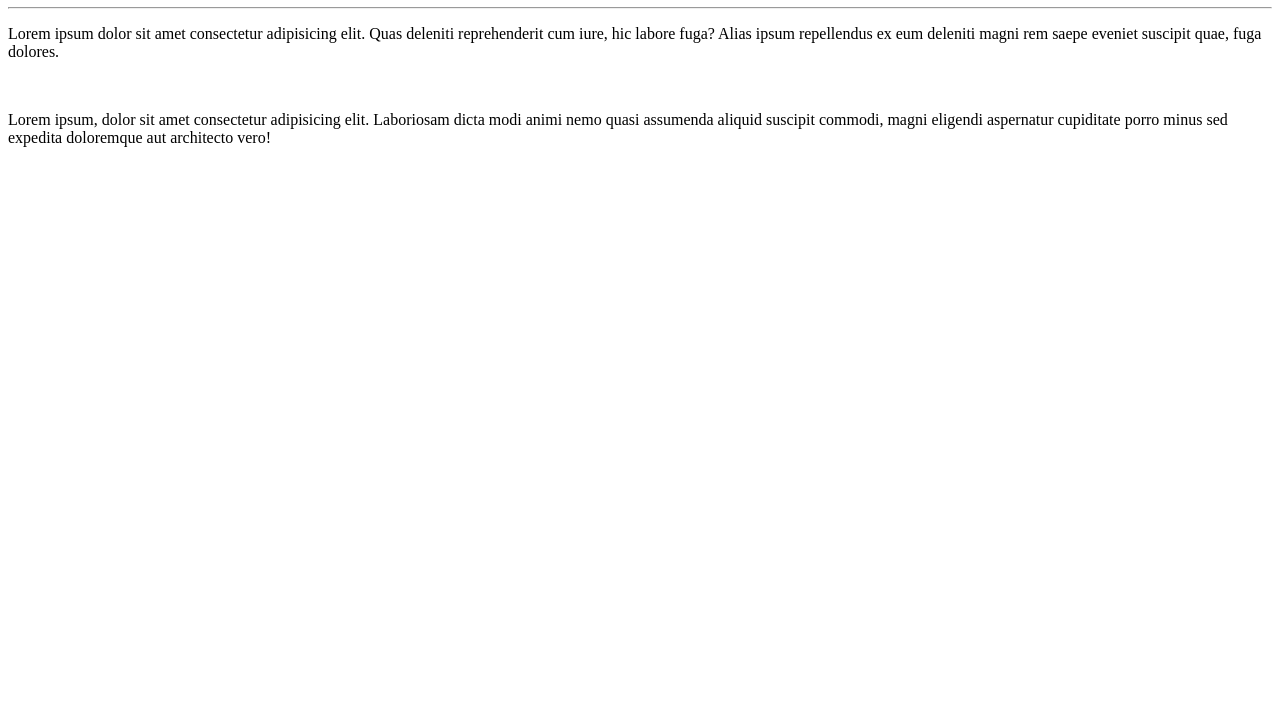
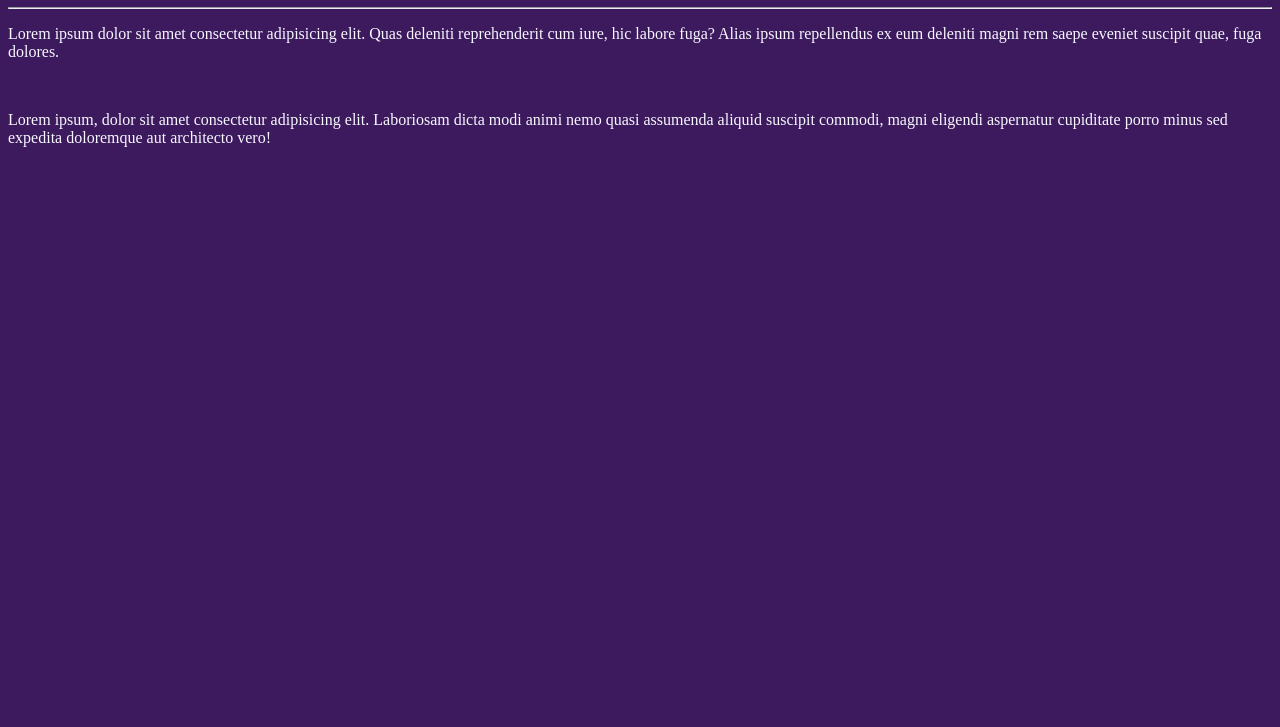
Before and after one commit to Robson-Sabio/Hello-Wold, a plain HTML site: page site-exemplo/index.html in a window 1280 px wide. Shown: the part 73-800 px from the top of the page. Drawn offline with Linux system fonts and the light colour scheme.

Commit message:
Adição de arquivos necessários para a construção do site

```diff
--- a/site-exemplo/index.html
+++ b/site-exemplo/index.html
@@ -4,6 +4,7 @@
     <meta charset="UTF-8">
     <meta name="viewport" content="width=device-width, initial-scale=1.0">
     <title>Teste</title>
+    <link rel="stylesheet" href="style.css">
 </head>
 <body>
 
@@ -13,6 +14,6 @@
     <br>
     <p>Lorem ipsum, dolor sit amet consectetur adipisicing elit. Laboriosam dicta modi animi nemo quasi assumenda aliquid suscipit commodi, magni eligendi aspernatur cupiditate porro minus sed expedita doloremque aut architecto vero!</p>
 
-
+<script src="script.js"></script>
 </body>
 </html>
--- /dev/null
+++ b/site-exemplo/style.css
@@ -0,0 +1,4 @@
+body{
+    background-color: rgb(60, 26, 93);
+    color: ghostwhite;
+}
```
Also changed, not shown: site-exemplo/script.js (added).
